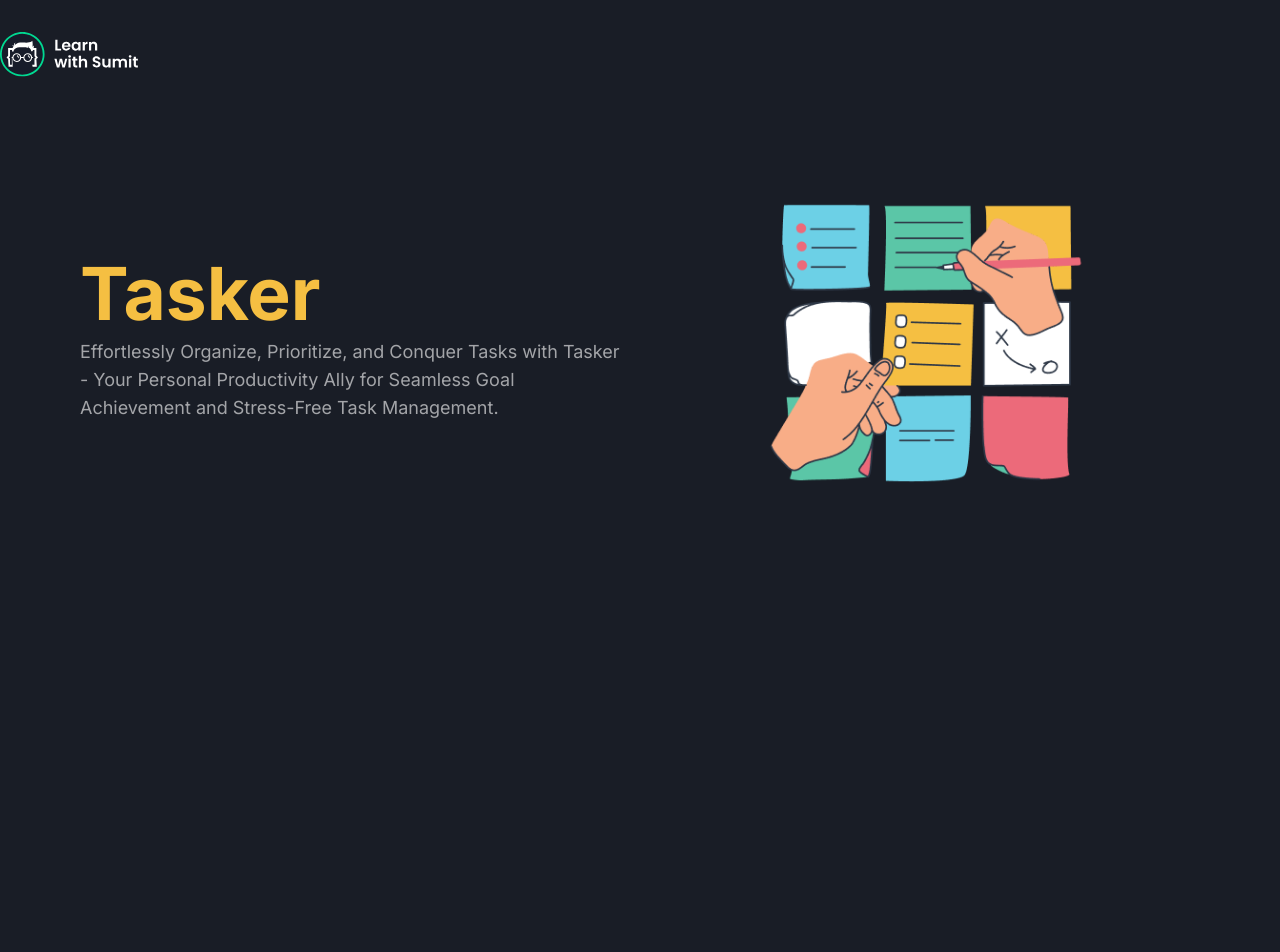
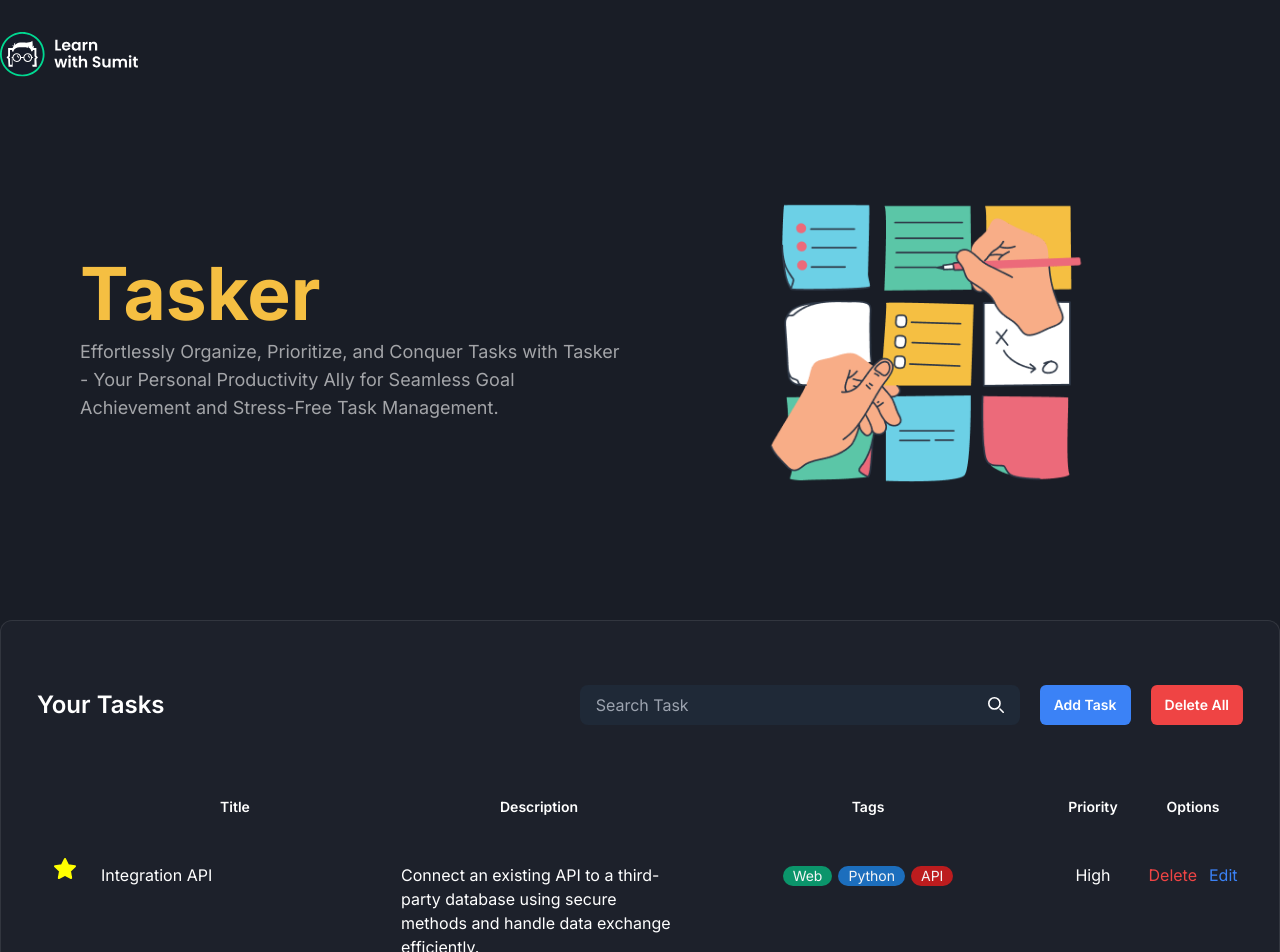
Before and after one commit to shorif2/improve-tasker, a React (Vite) app: page / in a window 1280 px wide. Shown: the top 952 px of the page. Before the commit the page ends 800 px from the top, so only its background shows below. Built offline with nearby package versions, Linux system fonts and the light colour scheme.

Commit message:
Project design part completed

```diff
--- a/src/App.jsx
+++ b/src/App.jsx
@@ -1,11 +1,15 @@
 import Banner from "./components/Banner";
+import Footer from "./components/Footer";
 import Navbar from "./components/Navbar";
+import TaskArea from "./table/TaskArea";
 
 function App() {
   return (
     <>
       <Navbar />
       <Banner />
+      <TaskArea />
+      <Footer />
     </>
   );
 }
--- /dev/null
+++ b/src/components/Footer.jsx
@@ -0,0 +1,11 @@
+export default function Footer() {
+  return (
+    <footer className="py-6 md:py-8">
+      <div className="container mx-auto">
+        <p className="text-center text-xs text-[#6A6A6A] lg:text-sm">
+          Copyright ©2024 | All rights reserved by Learn with Sumit
+        </p>
+      </div>
+    </footer>
+  );
+}
--- /dev/null
+++ b/src/table/TaskAction.jsx
@@ -0,0 +1,49 @@
+export default function TaskAction() {
+  return (
+    <div className="mb-14 items-center justify-between sm:flex">
+      <h2 className="text-2xl font-semibold max-sm:mb-4">Your Tasks</h2>
+      <div className="flex items-center space-x-5">
+        <form>
+          <div className="flex">
+            <div className="relative overflow-hidden rounded-lg text-gray-50 md:min-w-[380px] lg:min-w-[440px]">
+              <input
+                type="search"
+                id="search-dropdown"
+                className="z-20 block w-full bg-gray-800 px-4 py-2 pr-10 focus:outline-none"
+                placeholder="Search Task"
+                required
+              />
+              <button
+                type="submit"
+                className="absolute right-2 top-0 h-full rounded-e-lg text-white md:right-4"
+              >
+                <svg
+                  className="h-4 w-4"
+                  aria-hidden="true"
+                  xmlns="http://www.w3.org/2000/svg"
+                  fill="none"
+                  viewBox="0 0 20 20"
+                >
+                  <path
+                    stroke="currentColor"
+                    strokeLinecap="round"
+                    strokeLinejoin="round"
+                    strokeWidth="2"
+                    d="m19 19-4-4m0-7A7 7 0 1 1 1 8a7 7 0 0 1 14 0Z"
+                  />
+                </svg>
+                <span className="sr-only">Search</span>
+              </button>
+            </div>
+          </div>
+        </form>
+        <button className="rounded-md bg-blue-500 px-3.5 py-2.5 text-sm font-semibold">
+          Add Task
+        </button>
+        <button className="rounded-md bg-red-500 px-3.5 py-2.5 text-sm font-semibold">
+          Delete All
+        </button>
+      </div>
+    </div>
+  );
+}
--- /dev/null
+++ b/src/table/TaskArea.jsx
@@ -0,0 +1,19 @@
+import { useState } from "react";
+import TaskAction from "./TaskAction";
+import TaskModal from "./TaskModal";
+import TasksView from "./TasksView";
+
+export default function TaskArea() {
+  const [showModal, setShowModal] = useState(false);
+  return (
+    <section className="mb-20" id="tasks">
+      <div className="container mx-auto">
+        {showModal && <TaskModal />}
+        <div className="rounded-xl border border-[rgba(206,206,206,0.12)] bg-[#1D212B] px-6 py-8 md:px-9 md:py-16">
+          <TaskAction />
+          <TasksView />
+        </div>
+      </div>
+    </section>
+  );
+}
--- /dev/null
+++ b/src/table/TaskModal.jsx
@@ -0,0 +1,73 @@
+export default function TaskModal() {
+  return (
+    <form className="mx-auto my-10 w-full max-w-[740px] rounded-xl border border-[#FEFBFB]/[36%] bg-[#191D26] p-9 max-md:px-4 lg:my-20 lg:p-11">
+      <h2 className="mb-9 text-center text-2xl font-bold text-white lg:mb-11 lg:text-[28px]">
+        Add New Task
+      </h2>
+
+      {/*inputs */}
+      <div className="space-y-9 text-white lg:space-y-10">
+        {/*title */}
+        <div className="space-y-2 lg:space-y-3">
+          <label htmlFor="title">Title</label>
+          <input
+            className="block w-full rounded-md bg-[#2D323F] px-3 py-2.5"
+            type="text"
+            name="title"
+            id="title"
+            required
+          />
+        </div>
+        {/*description */}
+        <div className="space-y-2 lg:space-y-3">
+          <label htmlFor="description">Description</label>
+          <textarea
+            className="block min-h-[120px] w-full rounded-md bg-[#2D323F] px-3 py-2.5 lg:min-h-[180px]"
+            type="text"
+            name="description"
+            id="description"
+            required
+          ></textarea>
+        </div>
+        {/*input group */}
+        <div className="grid-cols-2 gap-x-4 max-md:space-y-9 md:grid lg:gap-x-10 xl:gap-x-20">
+          {/*tags */}
+          <div className="space-y-2 lg:space-y-3">
+            <label htmlFor="tags">Tags</label>
+            <input
+              className="block w-full rounded-md bg-[#2D323F] px-3 py-2.5"
+              type="text"
+              name="tags"
+              id="tags"
+              required
+            />
+          </div>
+          {/*priority */}
+          <div className="space-y-2 lg:space-y-3">
+            <label htmlFor="priority">Priority</label>
+            <select
+              className="block w-full cursor-pointer rounded-md bg-[#2D323F] px-3 py-2.5"
+              name="priority"
+              id="priority"
+              required
+            >
+              <option value="">Select Priority</option>
+              <option value="low">Low</option>
+              <option value="medium">Medium</option>
+              <option value="high">High</option>
+            </select>
+          </div>
+        </div>
+      </div>
+      {/*inputs ends */}
+      <div className="mt-16 flex justify-center lg:mt-20">
+        <button
+          type="submit"
+          className="rounded bg-blue-600 px-4 py-2 text-white transition-all hover:opacity-80"
+        >
+          Create new Task
+        </button>
+      </div>
+    </form>
+  );
+}
--- /dev/null
+++ b/src/table/TasksView.jsx
@@ -0,0 +1,87 @@
+export default function TasksView() {
+  return (
+    <div className="overflow-auto">
+      <table className="table-fixed overflow-auto xl:w-full">
+        <thead>
+          <tr>
+            <th className="p-4 pb-8 text-sm font-semibold capitalize w-[48px]"></th>
+            <th className="p-4 pb-8 text-sm font-semibold capitalize w-[300px]">
+              {" "}
+              Title{" "}
+            </th>
+            <th className="p-4 pb-8 text-sm font-semibold capitalize w-full">
+              {" "}
+              Description{" "}
+            </th>
+            <th className="p-4 pb-8 text-sm font-semibold capitalize md:w-[350px]">
+              {" "}
+              Tags{" "}
+            </th>
+            <th className="p-4 pb-8 text-sm font-semibold capitalize md:w-[100px]">
+              {" "}
+              Priority{" "}
+            </th>
+            <th className="p-4 pb-8 text-sm font-semibold capitalize md:w-[100px]">
+              {" "}
+              Options{" "}
+            </th>
+          </tr>
+        </thead>
+        <tbody>
+          <tr className="border-b border-[#2E3443] [&>td]:align-baseline [&>td]:px-4 [&>td]:py-2">
+            <td>
+              <svg
+                xmlns="http://www.w3.org/2000/svg"
+                className="icon icon-tabler icon-tabler-star"
+                width="24"
+                height="24"
+                viewBox="0 0 24 24"
+                strokeWidth="2"
+                stroke="yellow"
+                fill="yellow"
+                strokeLinecap="round"
+                strokeLinejoin="round"
+              >
+                <path stroke="none" d="M0 0h24v24H0z" fill="none" />
+                <path d="M12 17.75l-6.172 3.245l1.179 -6.873l-5 -4.867l6.9 -1l3.086 -6.253l3.086 6.253l6.9 1l-5 4.867l1.179 6.873z" />
+              </svg>
+            </td>
+            <td>Integration API</td>
+            <td>
+              <div>
+                Connect an existing API to a third-party database using secure
+                methods and handle data exchange efficiently.
+              </div>
+            </td>
+            <td>
+              <ul className="flex justify-center gap-1.5 flex-wrap">
+                <li>
+                  <span className="inline-block h-5 whitespace-nowrap rounded-[45px] bg-[#00D991A1] px-2.5 text-sm capitalize text-[#F4F5F6]">
+                    Web
+                  </span>
+                </li>
+                <li>
+                  <span className="inline-block h-5 whitespace-nowrap rounded-[45px] bg-[#1C92FFB0] px-2.5 text-sm capitalize text-[#F4F5F6]">
+                    Python
+                  </span>
+                </li>
+                <li>
+                  <span className="inline-block h-5 whitespace-nowrap rounded-[45px] bg-[#FE1A1AB5] px-2.5 text-sm capitalize text-[#F4F5F6]">
+                    API
+                  </span>
+                </li>
+              </ul>
+            </td>
+            <td className="text-center">High</td>
+            <td>
+              <div className="flex items-center justify-center space-x-3">
+                <button className="text-red-500">Delete</button>
+                <button className="text-blue-500">Edit</button>
+              </div>
+            </td>
+          </tr>
+        </tbody>
+      </table>
+    </div>
+  );
+}
```
